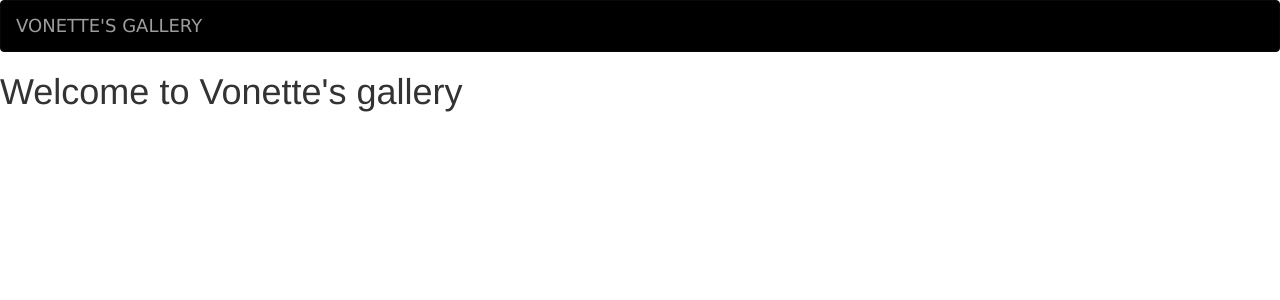
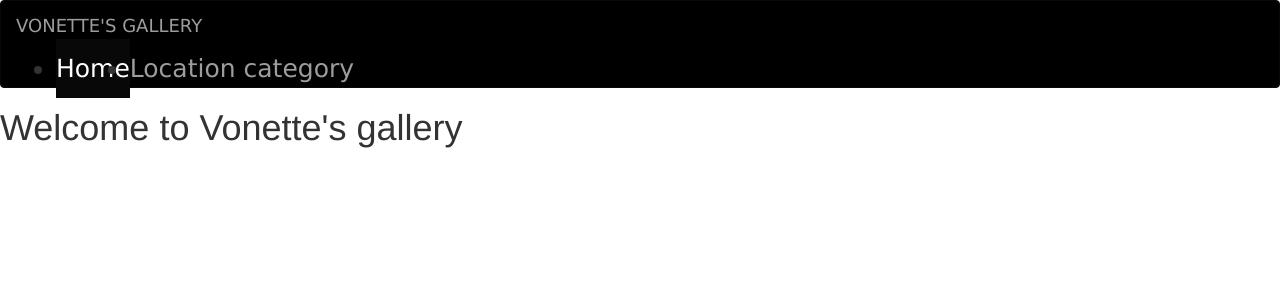
Before and after one commit to VonettaOrinda/vonette_moodboard_gallery, a Django app: page / in a window 1280 px wide. Shown: the top 300 px of the page. Run offline with Django 4.2, Linux system fonts and the light colour scheme; some libraries are stand-ins or nearby versions.

Commit message:
added category and location to the navbar

```diff
--- a/pictures/templates/navbar.html
+++ b/pictures/templates/navbar.html
@@ -12,6 +12,31 @@
       <a class="navbar-brand" href="{% url 'welcome' %}">VONETTE'S GALLERY</a>
     </div>
   </div>
+  <div class="collapse navbar-collapse" id="navbarSupportedContent">
+    <ul class="navbar-nav mr-auto">
+      <li class="nav-item active">
+        <a class="nav-link" href="/">Home <span class="sr-only">(current)</span></a>
+      </li>
+
+      <li class="nav-item dropdown">
+
+        <a class="nav-link dropdown-toggle" href="#" id="navbarDropdownMenuLink" data-toggle="dropdown" aria-haspopup="true" aria-expanded="false">
+          Location
+        </a>
+        <a class="nav-link dropdown-toggle" href="#" id="navbarDropdownMenuLink" data-toggle="dropdown" aria-haspopup="true" aria-expanded="false">
+          category
+        </a>
+
+        <div class="dropdown-menu" aria-labelledby="dropdownMenuLink">
+          {% for location in location %}
+          <a class="dropdown-item" href="/?location={{location.id}}">{{location.name}}</a>
+          {%endfor%}
+         {%for category in category%}
+          <a class="dropdown-item" href="/?category={{category.id}}">{{category.name}}</a>
+          {%endfor%}
+        </div>
+    </ul>
+  </div>
 </nav>
 </body>
 </html>
```
